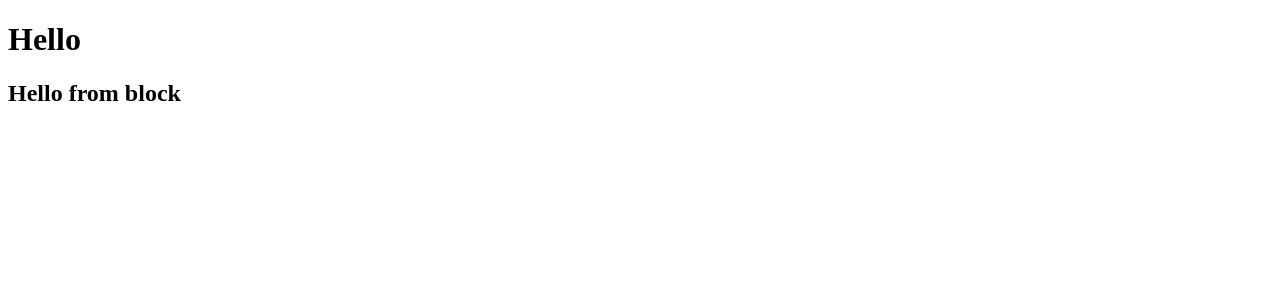
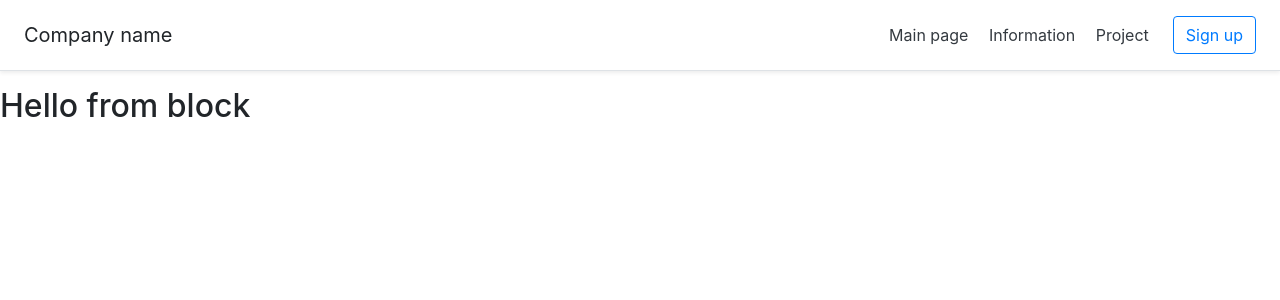
Before and after one commit to mezgoodle/django-weather, a Django app: page / in a window 1280 px wide. Shown: the top 300 px of the page. Run offline with Django 3.2, Linux system fonts and the light colour scheme; some libraries are stand-ins or nearby versions.

Commit message:
Add header

```diff
--- a/mysite/templates/weather/base.html
+++ b/mysite/templates/weather/base.html
@@ -3,10 +3,11 @@
 <head>
     <meta charset="UTF-8">
     <meta name="viewport" content="width=device-width, initial-scale=1.0">
+    <link rel="stylesheet" href="https://stackpath.bootstrapcdn.com/bootstrap/4.5.0/css/bootstrap.min.css">
     <title>{% block title %}Weather app{% endblock %}</title>
 </head>
 <body>
-    <h1>Hello</h1>
+    {% include 'weather/header.html' %}
     {% block content %}
     {% endblock %}
 </body>
--- /dev/null
+++ b/mysite/templates/weather/header.html
@@ -0,0 +1,9 @@
+<div class="d-flex flex-column flex-md-row align-items-center p-3 px-md-4 mb-3 bg-white border-bottom shadow-sm">
+    <h5 class="my-0 mr-md-auto font-weight-normal">Company name</h5>
+    <nav class="my-2 my-md-0 mr-md-3">
+      <a class="p-2 text-dark" href="#">Main page</a>
+      <a class="p-2 text-dark" href="#">Information</a>
+      <a class="p-2 text-dark" href="#">Project</a>
+    </nav>
+    <a class="btn btn-outline-primary" href="#">Sign up</a>
+</div>
```
